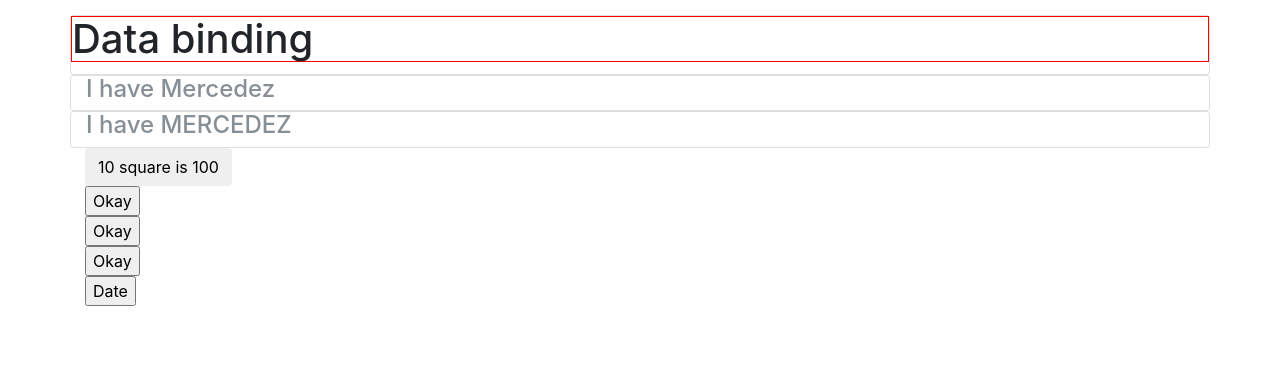
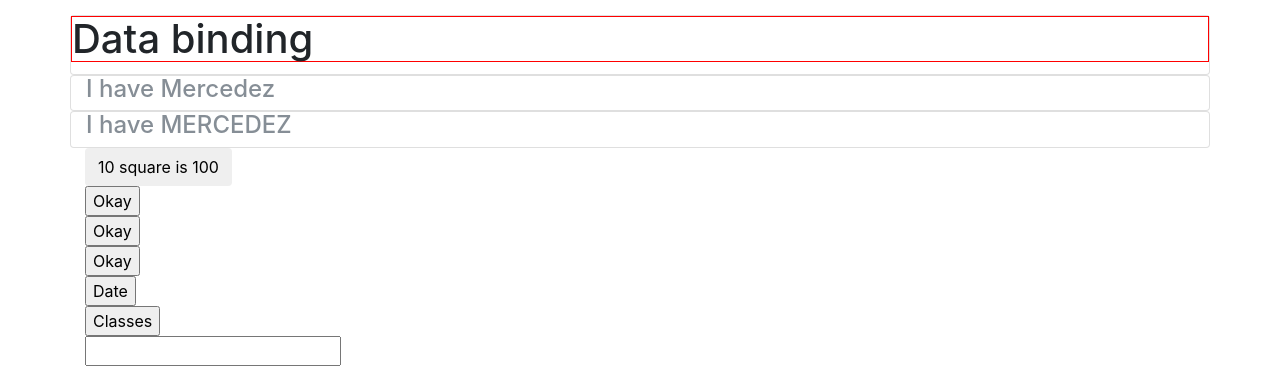
Before and after one commit to CodeKul/Angular-6-8-evening-daily-ns-17-aug-17, an Angular app: page / in a window 1280 px wide. Shown: the top 376 px of the page. Built offline with nearby package versions, Linux system fonts and the light colour scheme.

Commit message:
databinding: two way binding

```diff
--- a/src/app/app.module.ts
+++ b/src/app/app.module.ts
@@ -1,5 +1,6 @@
 import { BrowserModule } from '@angular/platform-browser';
 import { NgModule } from '@angular/core';
+import { FormsModule } from '@angular/forms';
 
 import { AppComponent } from './app.component';
 import { SampleComponent } from './sample/sample.component';
@@ -26,7 +27,8 @@ import { DatabindingComponent } from './databinding/databinding.component';
     DatabindingComponent
   ],
   imports: [
-    BrowserModule
+    BrowserModule,
+    FormsModule
   ],
   providers: [],
   bootstrap: [AppComponent]
--- a/src/app/databinding/databinding.component.css
+++ b/src/app/databinding/databinding.component.css
@@ -0,0 +1,3 @@
+.brd {
+    border: 1px solid red;
+}
--- a/src/app/databinding/databinding.component.html
+++ b/src/app/databinding/databinding.component.html
@@ -39,3 +39,15 @@
     {{dt}}
   </div>
 </div>
+
+<div class="row" [class.jumbotron]="isJumbo">
+  <div class="col-md-12">
+    <input type="button" value="Classes" (click)="isJumbo=!isJumbo">
+  </div>
+</div>
+
+<div class="row" [style.border]="myBrd">
+  <div class="col-md-12">
+    <input type="text" [(ngModel)]="myBrd"> {{myBrd}}
+  </div>
+</div>
```
